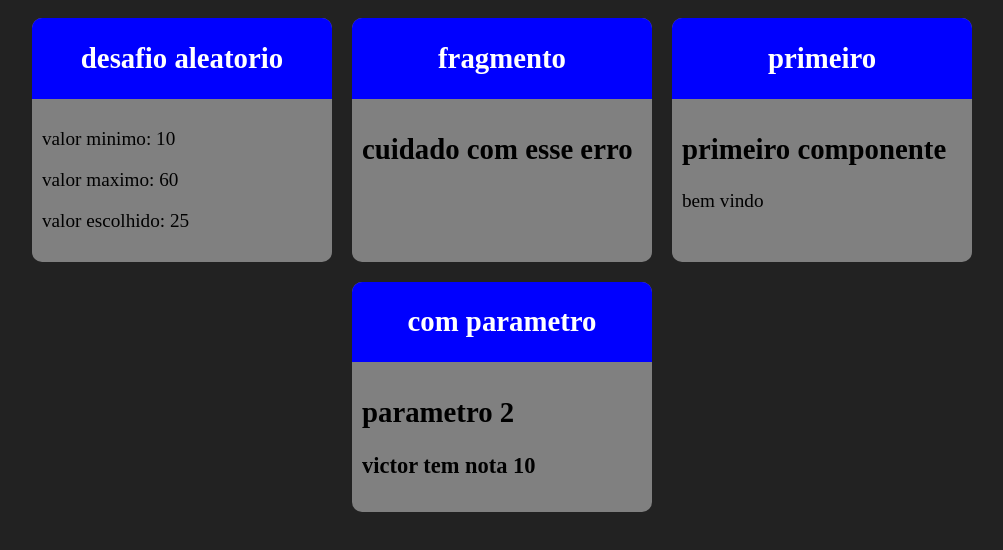
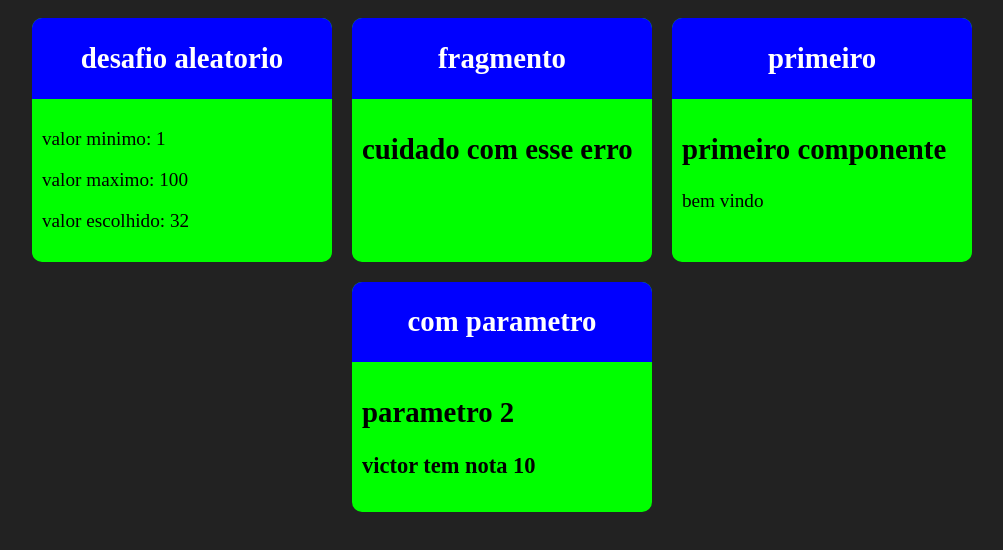
Before and after one commit to voctif/react, a React (Create React App) app in the folder my-app/: page / in a window 1280 px wide. Shown: the top 550 px of the page, without its empty margins (138-1141 px from the left). Built offline with nearby package versions, Linux system fonts and the light colour scheme.

Commit message:
aplicar estilo no componente atraves da cor pelo parametro de forma dinamica

```diff
--- a/my-app/src/app.jsx
+++ b/my-app/src/app.jsx
@@ -12,19 +12,19 @@ import Card from "./components/layout/Card";
 export default () => (
     <div className="app">
         <div className="cards">
-            <Card titulo="desafio aleatorio">
-                <Aleatorio min={10} max={60}/>
+            <Card titulo="desafio aleatorio" color="#0F0">
+                <Aleatorio min={1} max={100}/>
             </Card>
 
-            <Card titulo="fragmento">
+            <Card titulo="fragmento" color="#0F0">
                 <Fragmento></Fragmento>
             </Card>
 
-            <Card titulo="primeiro">
+            <Card titulo="primeiro" color="#0F0">
                 <Primeiro></Primeiro>
             </Card>
 
-            <Card titulo="com parametro">
+            <Card titulo="com parametro" color="#0F0">
                 <ComParametro titulo="parametro 2" aluno="victor" nota="10"/>
             </Card>
         </div>
--- a/my-app/src/components/layout/Card.jsx
+++ b/my-app/src/components/layout/Card.jsx
@@ -2,8 +2,13 @@ import React from "react";
 import './card.css'
 
 export default (props) => {
+
+    const cardStyle = {
+        backgroundColor: props.color || '#F00'
+    }
+
     return(
-        <div className="card">
+        <div className="card" style={cardStyle}>
             <div className="titulo"><h2>{props.titulo}</h2></div>
             <div className="content">{props.children}</div>
         </div>
--- a/my-app/src/components/layout/card.css
+++ b/my-app/src/components/layout/card.css
@@ -1,5 +1,4 @@
 .card{
-    background-color: grey;
     color:black;
     margin: 10px;
     border-radius: 10px;
@@ -10,6 +9,7 @@
     flex-direction: column;
 
     min-width: 300px;
+    max-width: 300px;
 }
 .card .titulo{
     color:white;
```
